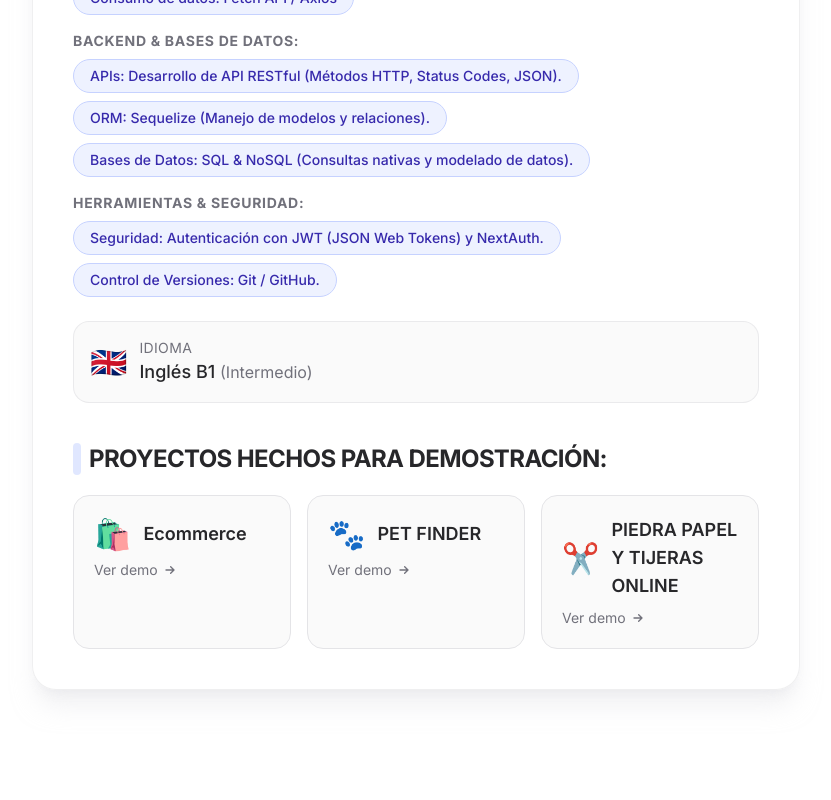
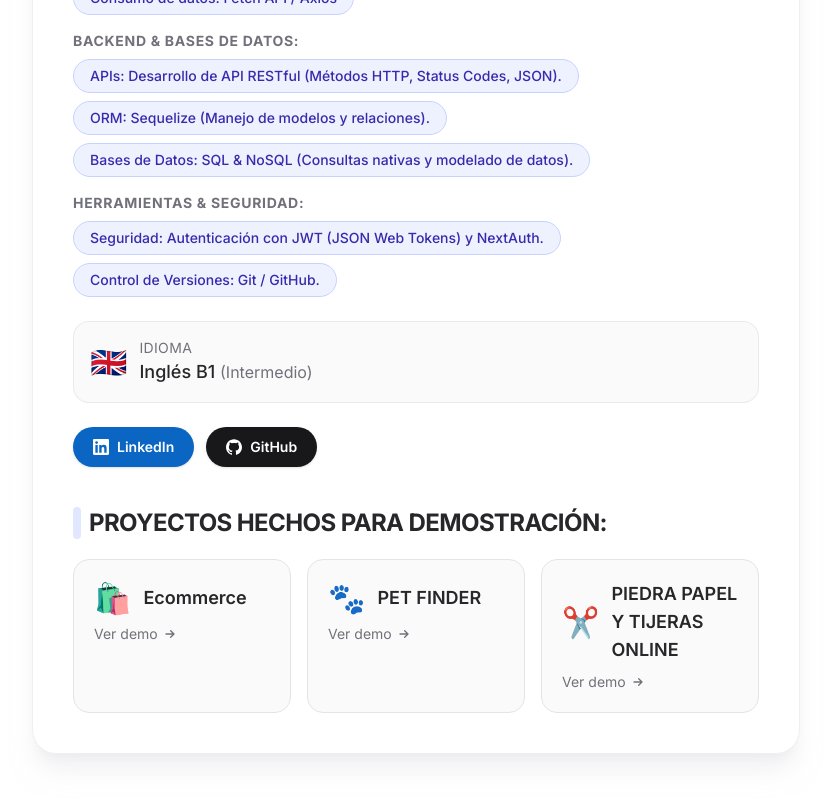
Before and after one commit to FeliSic/LANDING-PAGE-PRESENTATION, a Next.js app: page / in a window 1280 px wide. Shown: the part 500-1300 px from the top of the page, without its empty margins (224-1055 px from the left). Before the commit the page ends 1254 px from the top, so only its background shows below. Built offline with nearby package versions, Linux system fonts and the light colour scheme.

Commit message:
version final

```diff
--- a/app/page.tsx
+++ b/app/page.tsx
@@ -88,6 +88,33 @@
             </div>
           </div>
 
+          {/* Redes */}
+          <div className="mt-6 flex flex-wrap gap-3">
+            <a
+              href="https://www.linkedin.com/in/felipe-sicca/"
+              target="_blank"
+              rel="noopener noreferrer"
+              className="flex items-center gap-2 px-5 py-2.5 bg-[#0A66C2] hover:bg-[#0958a8] text-white text-sm font-semibold rounded-full shadow-sm transition-all duration-200 hover:shadow-md hover:-translate-y-0.5"
+            >
+              <svg className="w-4 h-4" fill="currentColor" viewBox="0 0 24 24">
+                <path d="M20.447 20.452h-3.554v-5.569c0-1.328-.027-3.037-1.852-3.037-1.853 0-2.136 1.445-2.136 2.939v5.667H9.351V9h3.414v1.561h.046c.477-.9 1.637-1.85 3.37-1.85 3.601 0 4.267 2.37 4.267 5.455v6.286zM5.337 7.433a2.062 2.062 0 0 1-2.063-2.065 2.064 2.064 0 1 1 2.063 2.065zm1.782 13.019H3.555V9h3.564v11.452zM22.225 0H1.771C.792 0 0 .774 0 1.729v20.542C0 23.227.792 24 1.771 24h20.451C23.2 24 24 23.227 24 22.271V1.729C24 .774 23.2 0 22.222 0h.003z" />
+              </svg>
+              LinkedIn
+            </a>
+
+            <a
+              href="https://github.com/FeliSic"
+              target="_blank"
+              rel="noopener noreferrer"
+              className="flex items-center gap-2 px-5 py-2.5 bg-zinc-900 dark:bg-zinc-700 hover:bg-zinc-700 dark:hover:bg-zinc-600 text-white text-sm font-semibold rounded-full shadow-sm transition-all duration-200 hover:shadow-md hover:-translate-y-0.5"
+            >
+              <svg className="w-4 h-4" fill="currentColor" viewBox="0 0 24 24">
+                <path d="M12 .297c-6.63 0-12 5.373-12 12 0 5.303 3.438 9.8 8.205 11.385.6.113.82-.258.82-.577 0-.285-.01-1.04-.015-2.04-3.338.724-4.042-1.61-4.042-1.61C4.422 18.07 3.633 17.7 3.633 17.7c-1.087-.744.084-.729.084-.729 1.205.084 1.838 1.236 1.838 1.236 1.07 1.835 2.809 1.305 3.495.998.108-.776.417-1.305.76-1.605-2.665-.3-5.466-1.332-5.466-5.93 0-1.31.465-2.38 1.235-3.22-.135-.303-.54-1.523.105-3.176 0 0 1.005-.322 3.3 1.23.96-.267 1.98-.399 3-.405 1.02.006 2.04.138 3 .405 2.28-1.552 3.285-1.23 3.285-1.23.645 1.653.24 2.873.12 3.176.765.84 1.23 1.91 1.23 3.22 0 4.61-2.805 5.625-5.475 5.92.42.36.81 1.096.81 2.22 0 1.606-.015 2.896-.015 3.286 0 .315.21.69.825.57C20.565 22.092 24 17.592 24 12.297c0-6.627-5.373-12-12-12" />
+              </svg>
+              GitHub
+            </a>
+          </div>
+
           {/* PROYECTOS */}
           <div className="mt-10">
             <h2 className="text-2xl font-bold tracking-tight mb-5 flex items-center gap-2">
@@ -96,19 +123,16 @@
             </h2>
 
             <div className="grid grid-cols-1 sm:grid-cols-3 gap-4">
-              {/* Ecommerce */}
               <ProjectCard
                 title="Ecommerce"
                 emoji="🛍️"
                 href="https://ecommerce-front-back-end.vercel.app"
               />
-              {/* PET FINDER */}
               <ProjectCard
                 title="PET FINDER"
                 emoji="🐾"
                 href="https://pet-finder-next-delta.vercel.app"
               />
-              {/* PIEDRA PAPEL Y TIJERAS */}
               <ProjectCard
                 title="PIEDRA PAPEL Y TIJERAS ONLINE"
                 emoji="✂️"
@@ -122,7 +146,6 @@
   );
 }
 
-// Componente auxiliar para tarjetas de proyecto (dentro del mismo archivo o aparte)
 function ProjectCard({
   title,
   emoji,
```
